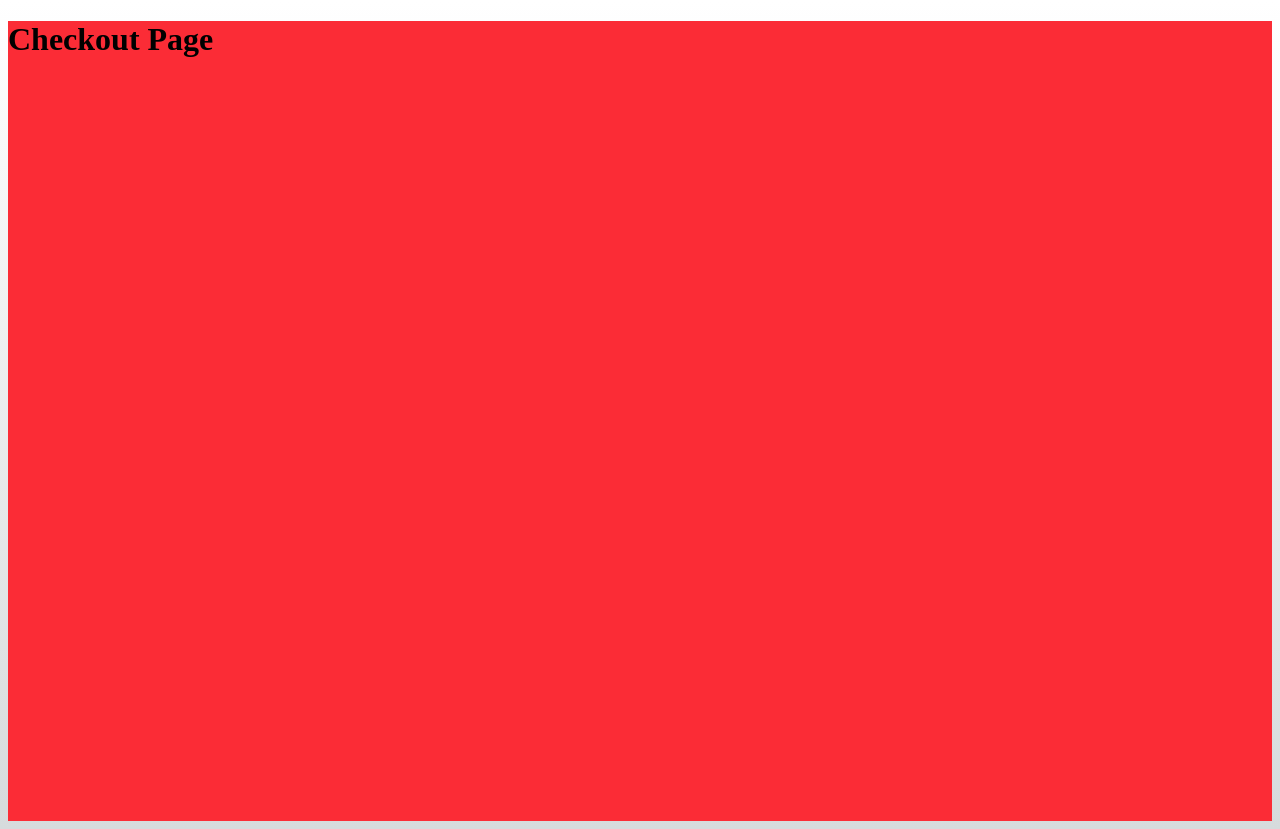
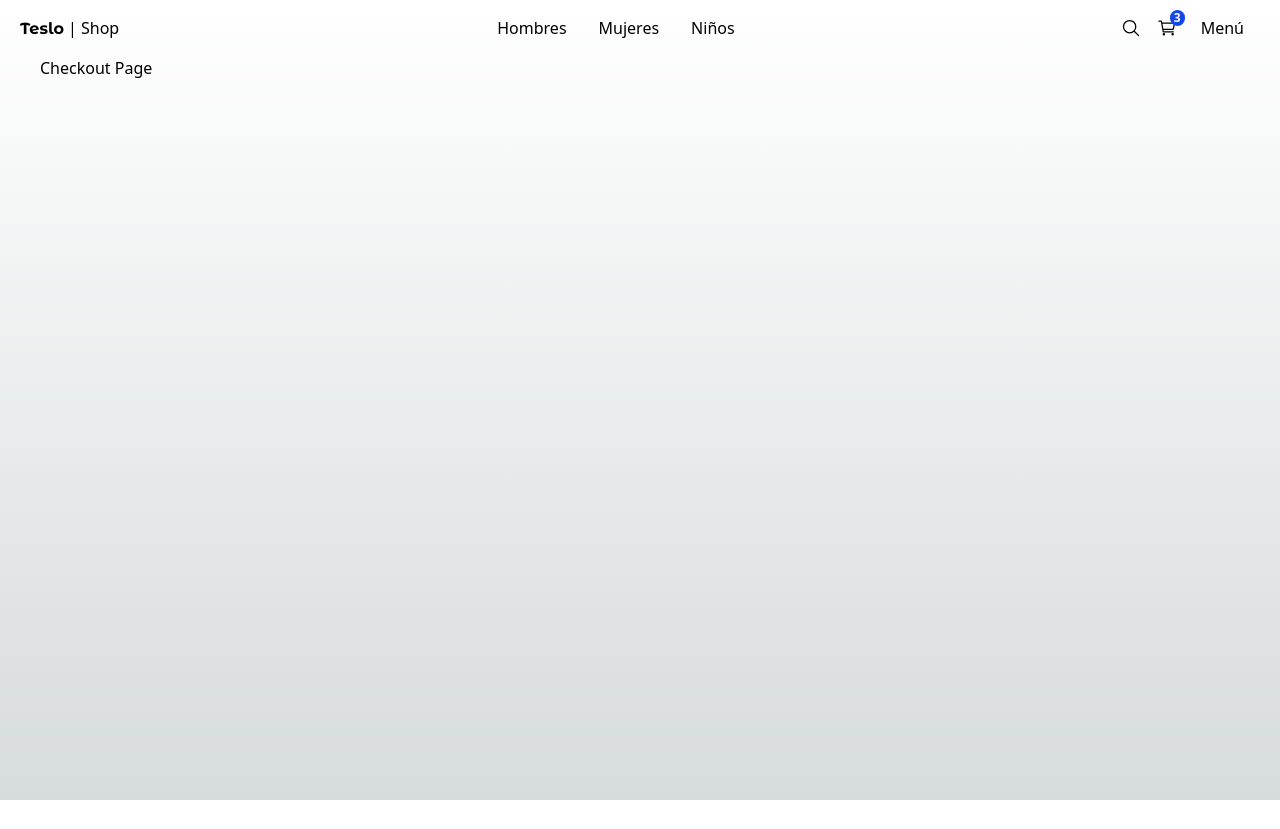
Before and after one commit to juanovni/nextjs-prisma-shop, a Next.js app: page /checkout in a window 1280 px wide. After the commit the page ends 800 px from the top, so only its background shows below. Built offline with nearby package versions, Linux system fonts and the light colour scheme.

Commit message:
Added the react icon and TopMenu

```diff
--- a/src/app/(shop)/layout.tsx
+++ b/src/app/(shop)/layout.tsx
@@ -1,4 +1,6 @@
 //lrc Crear Layout
+
+import { TopMenu } from "@/components";
 
 export default function ShopLayout({
   children
@@ -6,8 +8,13 @@
   children: React.ReactNode;
 }) {
   return (
-    <main className="min-h-screen bg-red-500">
-      {children}
+    <main className="min-h-screen">
+      <TopMenu />
+
+      <div className="px-0 sm:px-10">
+        {children}
+      </div>
+
     </main>
   );
 }
--- a/src/app/globals.css
+++ b/src/app/globals.css
@@ -1,5 +1,4 @@
-@tailwind utilities;
-@reference "tailwindcss";
+@import "tailwindcss";
 
 :root {
   --primary: #274494;
--- a/src/components/index.ts
+++ b/src/components/index.ts
@@ -1 +1,3 @@
 // Archivos de barril
+
+export { TopMenu } from './ui/top-menu/TopMenu'
--- /dev/null
+++ b/src/components/ui/top-menu/TopMenu.tsx
@@ -0,0 +1,63 @@
+'use client';
+
+import Link from 'next/link';
+import { IoSearchOutline, IoCartOutline } from 'react-icons/io5';
+
+import { titleFont } from '@/config/fonts';
+/* import { useUIStore } from '@/store'; */
+
+
+export const TopMenu = () => {
+
+/*   const openSideMenu = useUIStore( state => state.openSideMenu );
+ */
+  return (
+    <nav className="flex px-5 justify-between items-center w-full">
+
+      {/* Logo */ }
+      <div>
+        <Link
+          href="/">
+          <span className={ `${ titleFont.className } antialiased font-bold` } >Teslo</span>
+          <span> | Shop</span>
+        </Link>
+      </div>
+
+      {/* Center Menu */ }
+      <div className="hidden sm:block">
+
+        <Link className="m-2 p-2 rounded-md transition-all hover:bg-gray-100" href="/category/men">Hombres</Link>
+        <Link className="m-2 p-2 rounded-md transition-all hover:bg-gray-100" href="/category/women">Mujeres</Link>
+        <Link className="m-2 p-2 rounded-md transition-all hover:bg-gray-100" href="/category/kids">Niños</Link>
+
+      </div>
+
+
+      {/* Search, Cart, Menu */ }
+      <div className="flex items-center">
+
+        <Link href="/search" className="mx-2">
+          <IoSearchOutline className="w-5 h-5" />
+        </Link>
+
+        <Link href="/cart" className="mx-2">
+          <div className="relative">
+            <span className="absolute text-xs px-1 rounded-full font-bold -top-2 -right-2 bg-blue-700 text-white">
+              3
+            </span>
+            <IoCartOutline className="w-5 h-5" />
+          </div>
+        </Link>
+
+        <button
+          /* onClick={ openSideMenu } */
+          className="m-2 p-2 rounded-md transition-all hover:bg-gray-100">
+          Menú
+        </button>
+
+      </div>
+
+
+    </nav>
+  );
+};
```
Also changed, not shown: package.json (+6 -5 lines), 1 other file (tests, documents, lock files or other folders).
